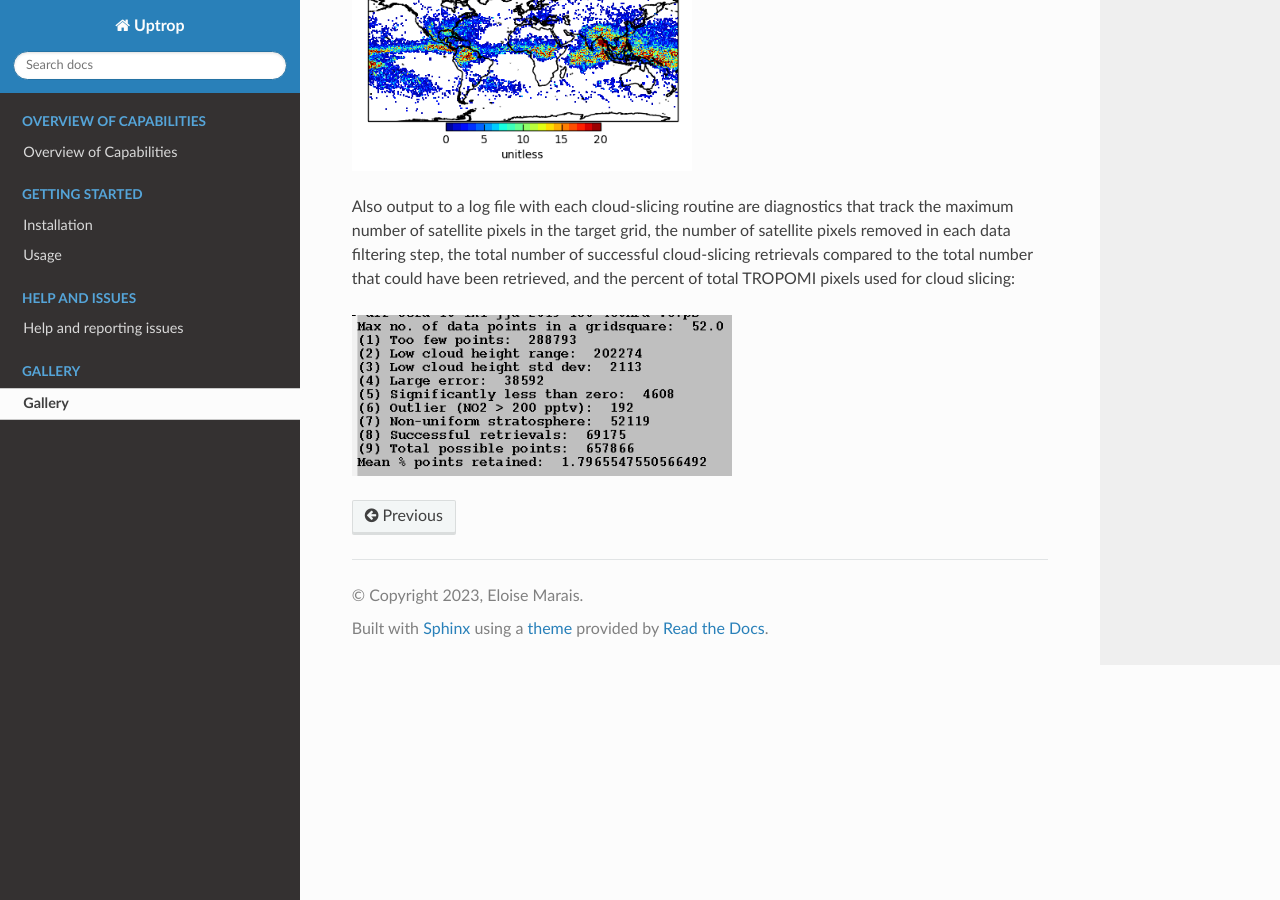
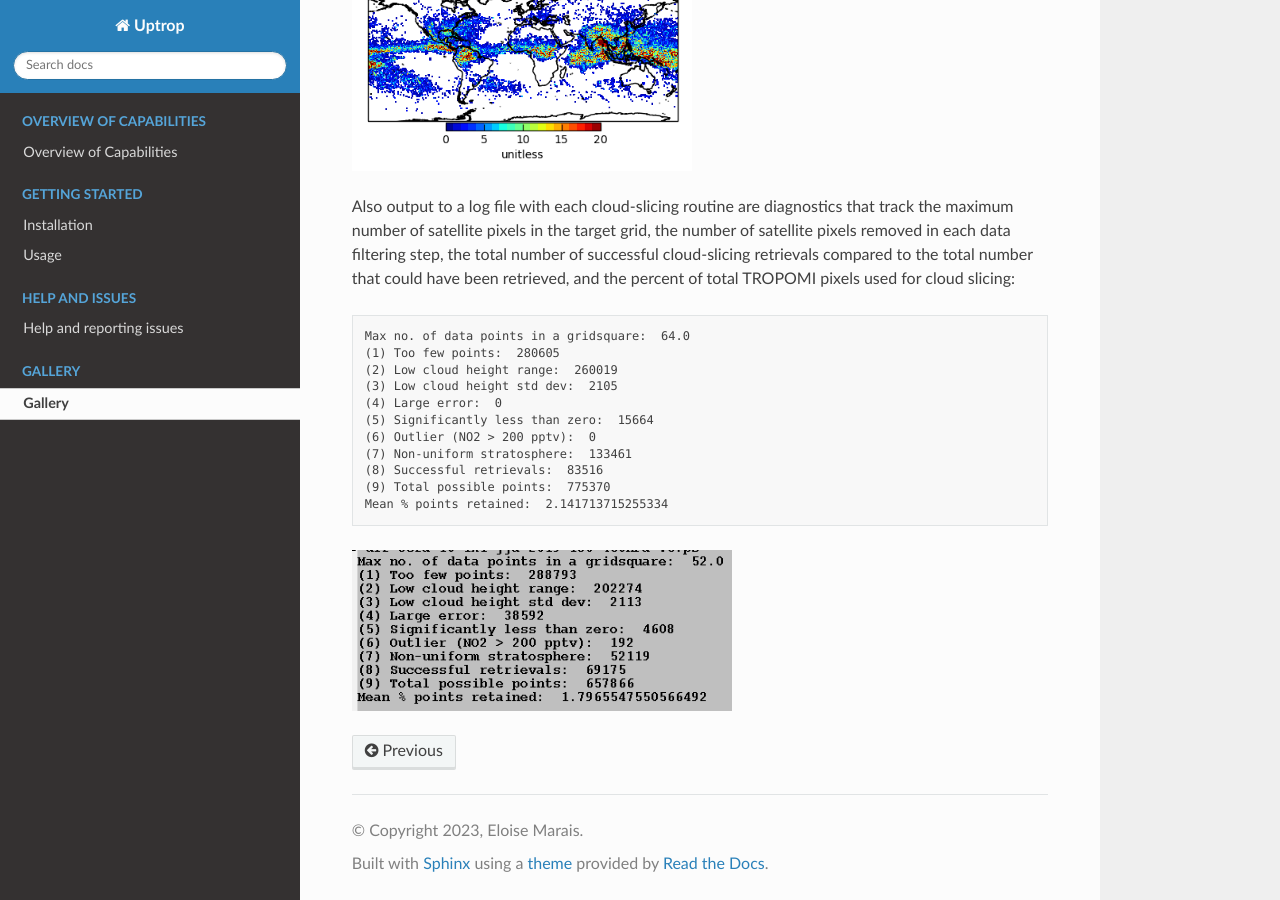
Before and after one commit to eamarais/erc-uptrop, a Sphinx documentation site: the page built from docs/source/Gallery.rst, in a window 1280 px wide and 900 px high, scrolled down 876 px. Built offline with Sphinx 7.4.7 and the Read the Docs theme 2.0.0, drawn with Linux system fonts in a browser that asks for light colours.

Commit message:
Update Gallery.rst

```diff
--- a/docs/source/Gallery.rst
+++ b/docs/source/Gallery.rst
@@ -14,6 +14,20 @@ The example below is from cloud-slicing TROPOMI NO2 in June-August 2019 at 450-1
 
 Also output to a log file with each cloud-slicing routine are diagnostics that track the maximum number of satellite pixels in the target grid, the number of satellite pixels removed in each data filtering step, the total number of successful cloud-slicing retrievals compared to the total number that could have been retrieved, and the percent of total TROPOMI pixels used for cloud slicing:
 
+.. code-block:: text
+
+  Max no. of data points in a gridsquare:  64.0
+  (1) Too few points:  280605
+  (2) Low cloud height range:  260019
+  (3) Low cloud height std dev:  2105
+  (4) Large error:  0
+  (5) Significantly less than zero:  15664
+  (6) Outlier (NO2 > 200 pptv):  0
+  (7) Non-uniform stratosphere:  133461
+  (8) Successful retrievals:  83516
+  (9) Total possible points:  775370
+  Mean % points retained:  2.141713715255334
+
 .. figure:: images/uptrop-logfile-output.png
   :class: with-border
   :width: 380
```
